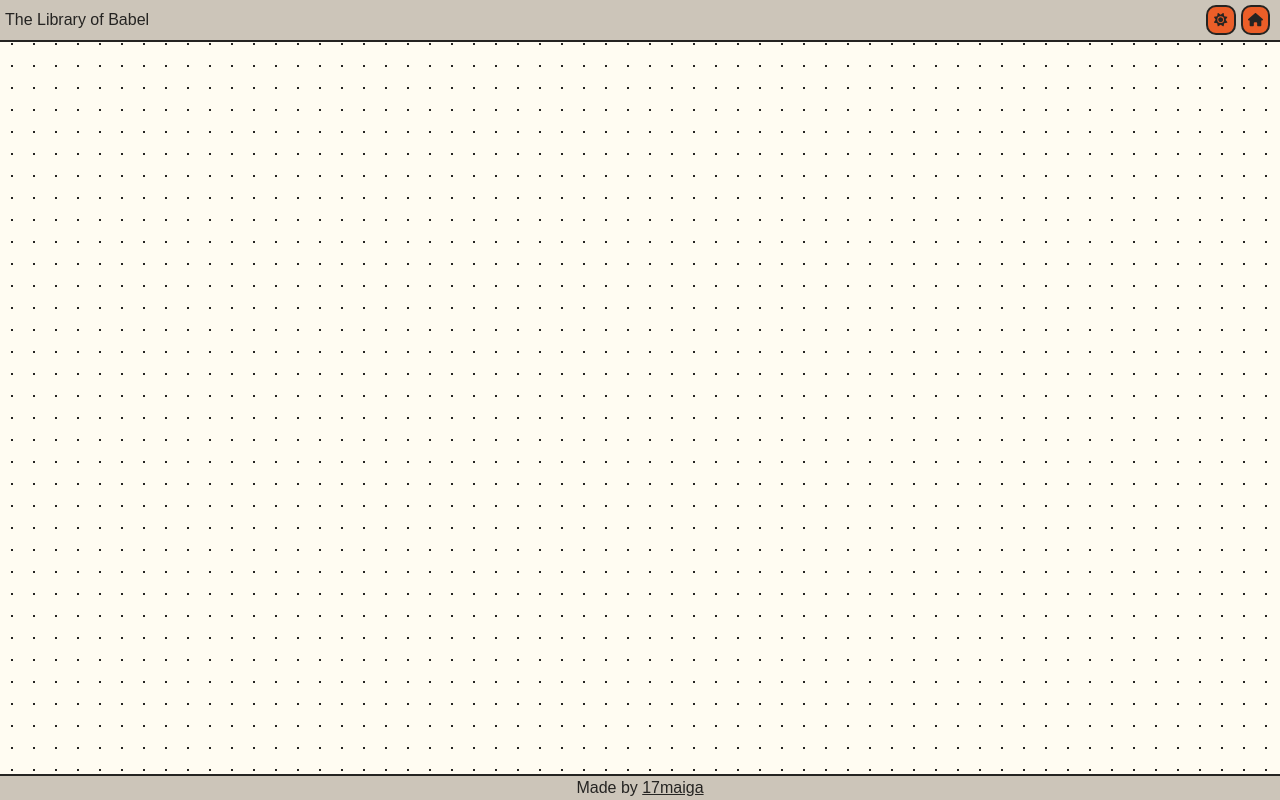
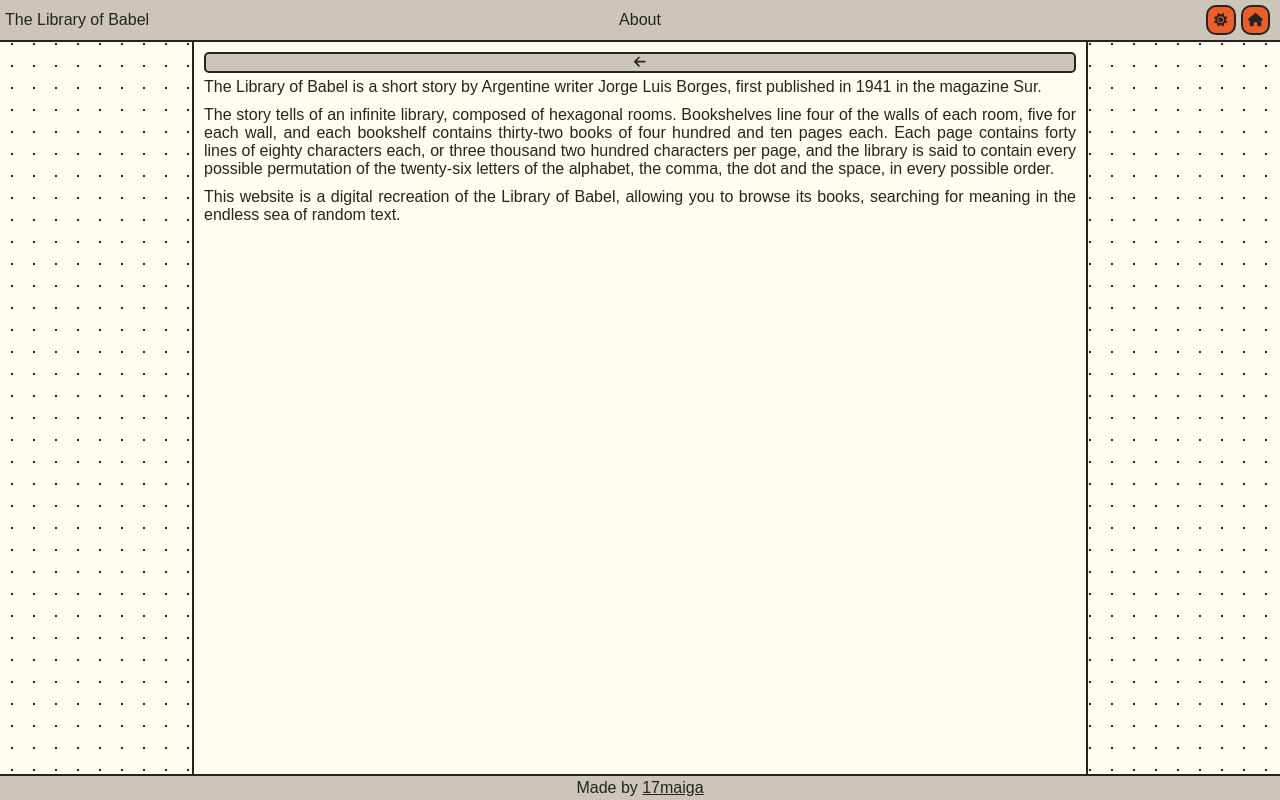
Before and after one commit to 17maiga/babel-vue, a Vue app: page /about in a window 1280 px wide. Built offline with nearby package versions, Linux system fonts and the light colour scheme; a web font is replaced by a local one.

Commit message:
About view

```diff
--- a/src/router/index.ts
+++ b/src/router/index.ts
@@ -3,6 +3,7 @@ import HomeView from "@/views/HomeView.vue";
 import BrowseView from "@/views/BrowseView.vue";
 import FindView from "@/views/FindView.vue";
 import PageView from "@/views/PageView.vue";
+import AboutView from "@/views/AboutView.vue";
 
 function generateRandomRoom() {
   const chars: string = "ABCDEFGHIJKLMNOPQRSTUVWXYZ0123456789";
@@ -52,6 +53,11 @@ const router = createRouter({
       props: true,
       component: PageView,
     },
+    {
+      path: "/about",
+      name: "About",
+      component: AboutView,
+    },
   ],
 });
 
--- /dev/null
+++ b/src/views/AboutView.vue
@@ -0,0 +1,41 @@
+<template>
+  <ContentComponent>
+    <template #content>
+      <RouterBackComponent />
+      <p>
+        The Library of Babel is a short story by Argentine writer Jorge Luis Borges, first published
+        in 1941 in the magazine Sur.
+      </p>
+      <p>
+        The story tells of an infinite library, composed of hexagonal rooms. Bookshelves line four
+        of the walls of each room, five for each wall, and each bookshelf contains thirty-two books
+        of four hundred and ten pages each. Each page contains forty lines of eighty characters
+        each, or three thousand two hundred characters per page, and the library is said to contain
+        every possible permutation of the twenty-six letters of the alphabet, the comma, the dot and
+        the space, in every possible order.
+      </p>
+      <p>
+        This website is a digital recreation of the Library of Babel, allowing you to browse its
+        books, searching for meaning in the endless sea of random text.
+      </p>
+    </template>
+  </ContentComponent>
+</template>
+
+<script lang="ts">
+import ContentComponent from "@/components/ContentComponent.vue";
+import { defineComponent } from "vue";
+import RouterBackComponent from "@/components/RouterBackComponent.vue";
+
+export default defineComponent({
+  name: "AboutView",
+  components: { RouterBackComponent, ContentComponent },
+});
+</script>
+
+<style scoped>
+p {
+  margin: 5px 0;
+  text-align: justify;
+}
+</style>
--- a/src/views/HomeView.vue
+++ b/src/views/HomeView.vue
@@ -10,6 +10,7 @@
         <RouterLink class="link" to="/random">Go to a random page</RouterLink>
         <RouterLink class="link" to="/find">Find text in the Library</RouterLink>
       </div>
+      <RouterLink to="/about" class="link">About</RouterLink>
     </template>
   </ContentComponent>
 </template>
```
